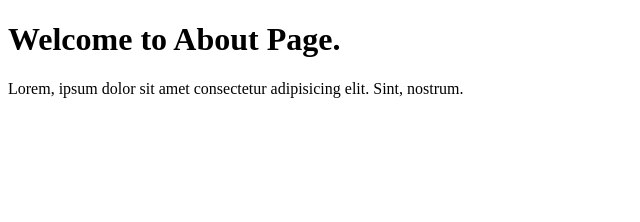
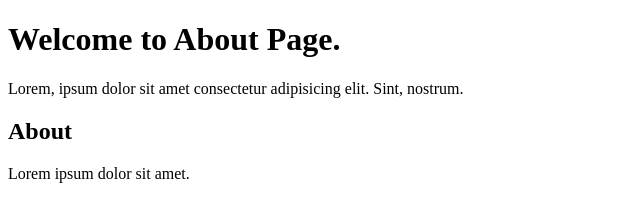
Before and after one commit to S2-svg/Merge-die, a plain HTML site: page about.html in a window 1280 px wide. Shown: the whole page, without its empty margins (0-640 px from the left). Drawn offline with Linux system fonts and the light colour scheme.

Commit message:
add about

```diff
--- a/about.html
+++ b/about.html
@@ -8,5 +8,7 @@
 <body>
     <h1>Welcome to About Page.</h1>
     <p>Lorem, ipsum dolor sit amet consectetur adipisicing elit. Sint, nostrum.</p>
+    <h2>About</h2>
+    <p>Lorem ipsum dolor sit amet.</p>
 </body>
 </html>
```
